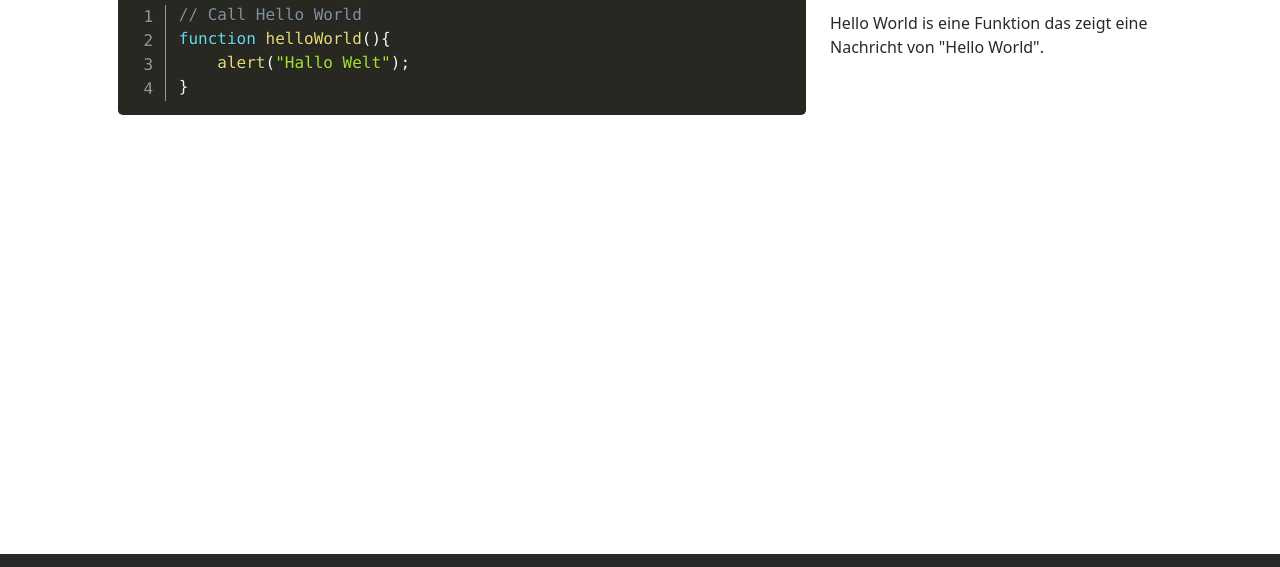
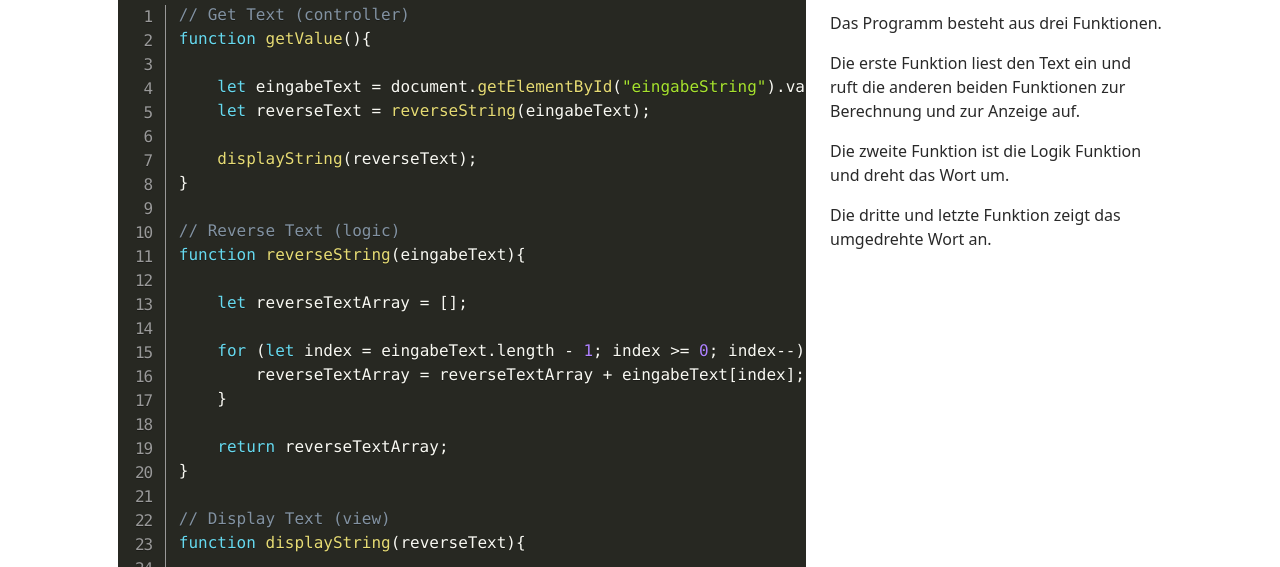
Before and after one commit to Thomas-Thurzo/Rewind, a plain HTML site: page code.html in a window 1280 px wide. Shown: the part 166-733 px from the top of the page. Drawn offline with nearby package versions, Linux system fonts and the light colour scheme.

Commit message:
Programm Code Seite fertig gestellt.

```diff
--- a/code.html
+++ b/code.html
@@ -69,18 +69,44 @@
                 <div class="col-lg-8">
                     <pre class="line-numbers">
                         <code class="language-javascript">
-                            // Call Hello World
-                            function helloWorld(){
-                                alert("Hallo Welt");
+                            // Get Text (controller)
+                            function getValue(){
+
+                                let eingabeText = document.getElementById("eingabeString").value;
+                                let reverseText = reverseString(eingabeText);
+
+                                displayString(reverseText);
+                            }
+
+                            // Reverse Text (logic)
+                            function reverseString(eingabeText){
+
+                                let reverseTextArray = [];
+
+                                for (let index = eingabeText.length - 1; index >= 0; index--) {
+                                    reverseTextArray = reverseTextArray + eingabeText[index];
+                                }
+
+                                return reverseTextArray;
+                            }
+
+                            // Display Text (view)
+                            function displayString(reverseText){
+
+                                document.getElementById("nachricht").innerHTML = "Das umgedrehte Wort lautet: " + reverseText;
+
+                                document.getElementById("alert").classList.remove("invisible");
                             }
                         </code>
                     </pre>
                 </div>
                 <div class="col-lg-4">
                     <h5>REWIND</h5>
-                    <p>Hello World is eine Funktion das zeigt eine Nachricht
-                        von "Hello World".
-                    </p>
+                    <p>Das Programm besteht aus drei Funktionen.</p>
+                    <p>Die erste Funktion liest den Text ein und ruft
+                        die anderen beiden Funktionen zur Berechnung und zur Anzeige auf.</p>
+                    <p>Die zweite Funktion ist die Logik Funktion und dreht das Wort um.</p>
+                    <p>Die dritte und letzte Funktion zeigt das umgedrehte Wort an.</p>
                 </div>
             </div>
 
```
Also changed, not shown: 1 other file.
